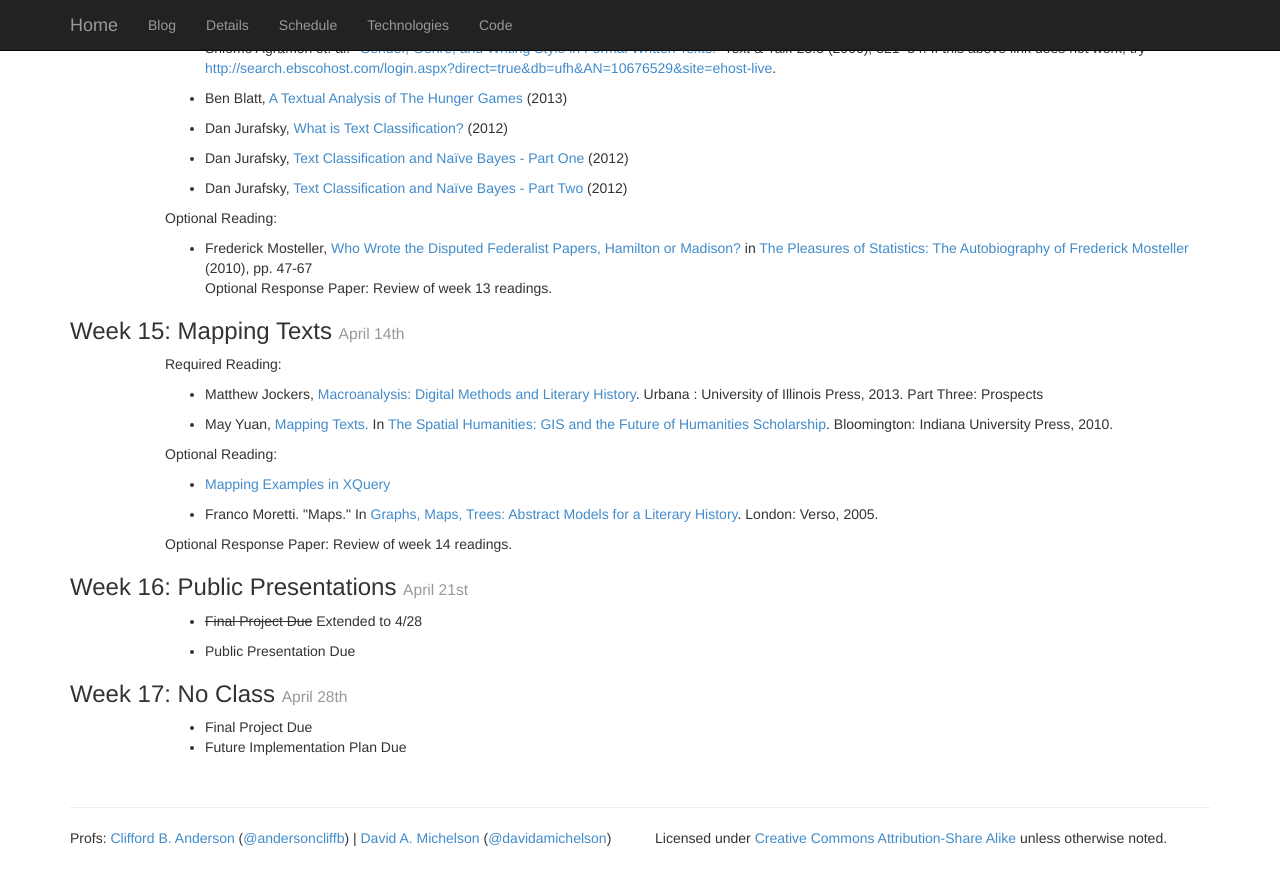
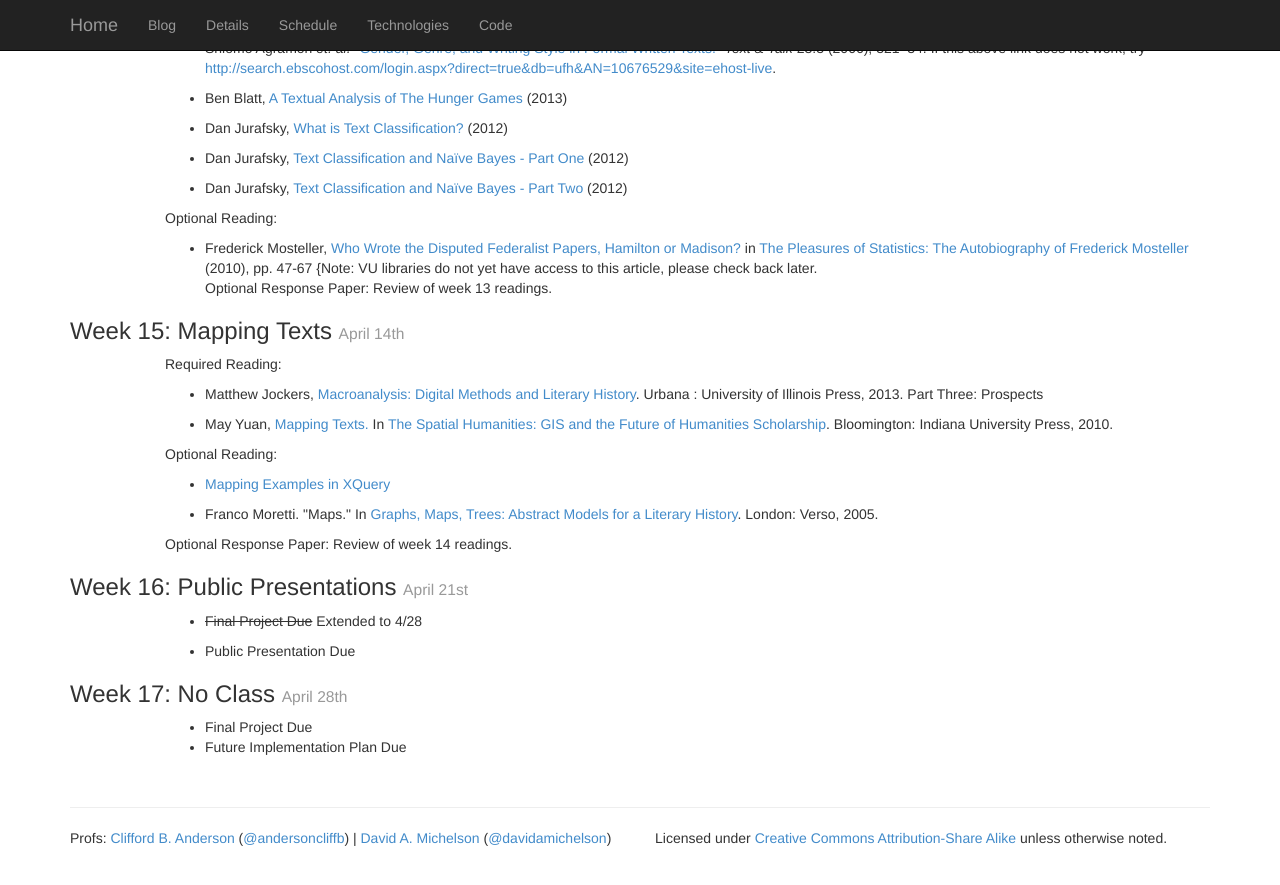
Before and after one commit to Ramona2020/paralipomena.github.io, a Jekyll site: the page built from schedule/index.html, in a window 1280 px wide and 900 px high, scrolled down 3755 px. Shown: the top 885 px of the window. Built offline with Jekyll 4.4.1, drawn with Linux system fonts in a browser that asks for light colours; Markdown is read by kramdown in place of the engine named in the settings.

Commit message:
added note on broken  link

```diff
--- a/schedule/index.html
+++ b/schedule/index.html
@@ -275,7 +275,7 @@ Detailed introduction to TEI (DM)-->
                     href="http://link.springer.com/chapter/10.1007/978-0-387-77956-0_4">Who Wrote
                     the Disputed Federalist Papers, Hamilton or Madison?</a> in <a
                     href="http://books.google.com/books?id=Eu9ZsgGWAfkC">The Pleasures of
-                    Statistics: The Autobiography of Frederick Mosteller</a> (2010), pp. 47-67 </li>
+                    Statistics: The Autobiography of Frederick Mosteller</a> (2010), pp. 47-67 {Note: VU libraries do not yet have access to this article, please check back later.</li>
                                             <p>Optional Response Paper: Review of week 13 readings.</p>
         </ul>
     </div>
```
